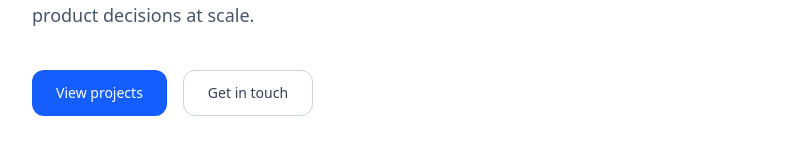
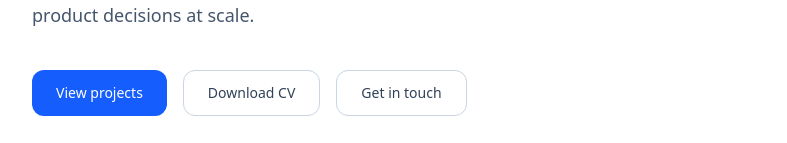
Before and after one commit to nachospreafico/data-portfolio, a React (Vite) app: page / in a window 1280 px wide. Shown: the part 657-800 px from the top of the page, without its empty margins (56-843 px from the left). Built offline with nearby package versions, Linux system fonts and the light colour scheme.

Commit message:
added a 'Download CV' feature and the pdf to be downloaded

```diff
--- a/src/components/Hero.jsx
+++ b/src/components/Hero.jsx
@@ -67,6 +67,24 @@ const Hero = () => {
             </a>
 
             <a
+              href="/Ignacio_Spreafico_Data_Analyst.pdf"
+              download
+              target="_blank"
+              rel="noopener noreferrer"
+              className="
+                inline-flex items-center justify-center
+                rounded-xl
+                border border-slate-300
+                px-6 py-3
+                text-sm font-medium text-slate-700
+                hover:bg-slate-100
+                transition
+              "
+            >
+              Download CV
+            </a>
+
+            <a
               href="#contact"
               className="
                 inline-flex items-center justify-center
```
Also changed, not shown: 1 other file (tests, documents, lock files or other folders).
